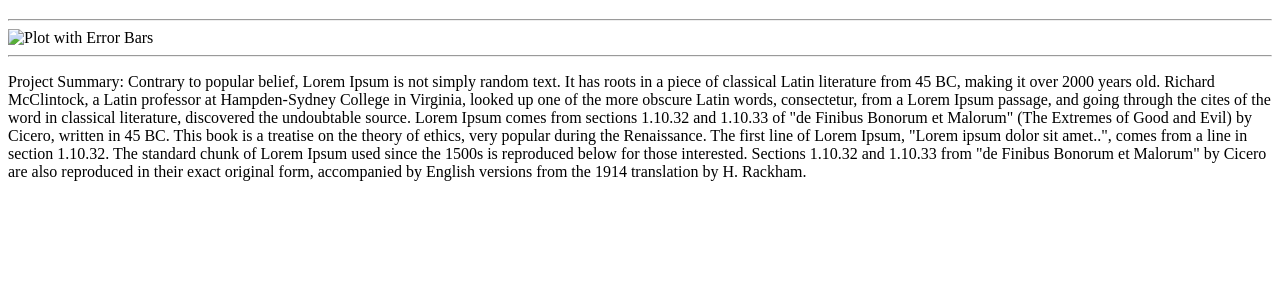
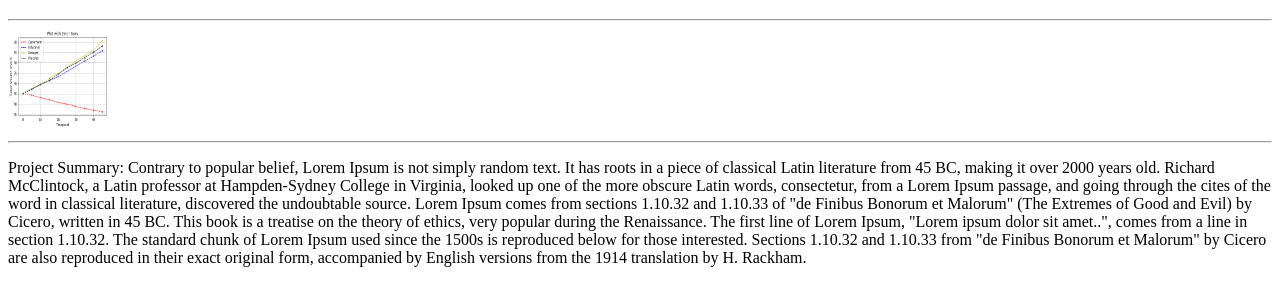
Before and after one commit to ssundar80/ssundar80.github.io, a plain HTML site: page index.html in a window 1280 px wide. Shown: the part 71-376 px from the top of the page. Drawn offline with Linux system fonts and the light colour scheme.

Commit message:
new index

```diff
--- a/index.html
+++ b/index.html
@@ -9,7 +9,7 @@
 <hr>
 <h1>My Finding from Matplotlib assignment</h1>
 <hr>
-<img src="Plot_ER.jpg" alt="Plot with Error Bars" height=100 width=100/>
+<img src="Plot_ER.png" alt="Plot with Error Bars" height=100 width=100/>
 <hr>
 <hr2>
 <p> Project Summary:
```
